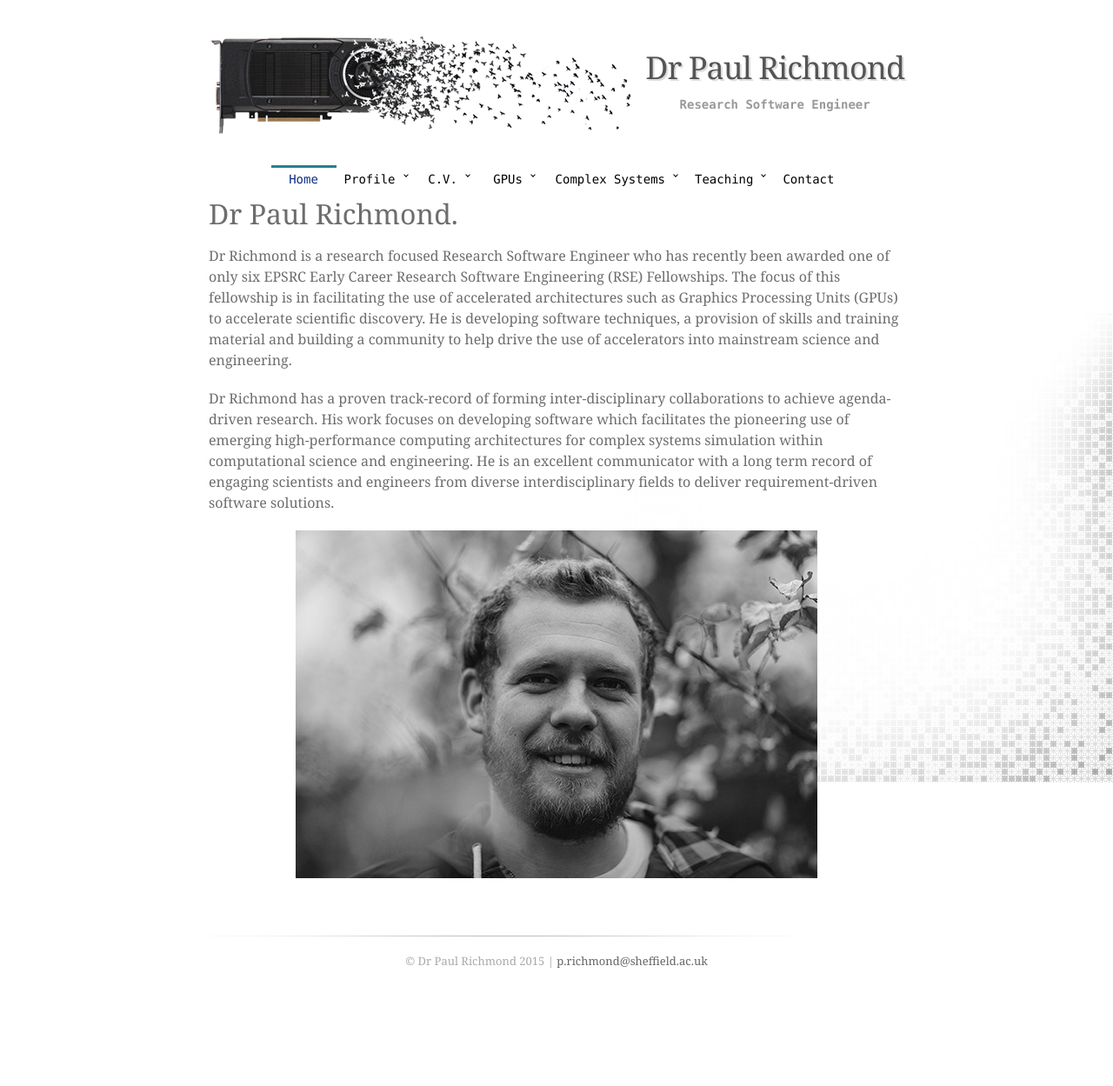
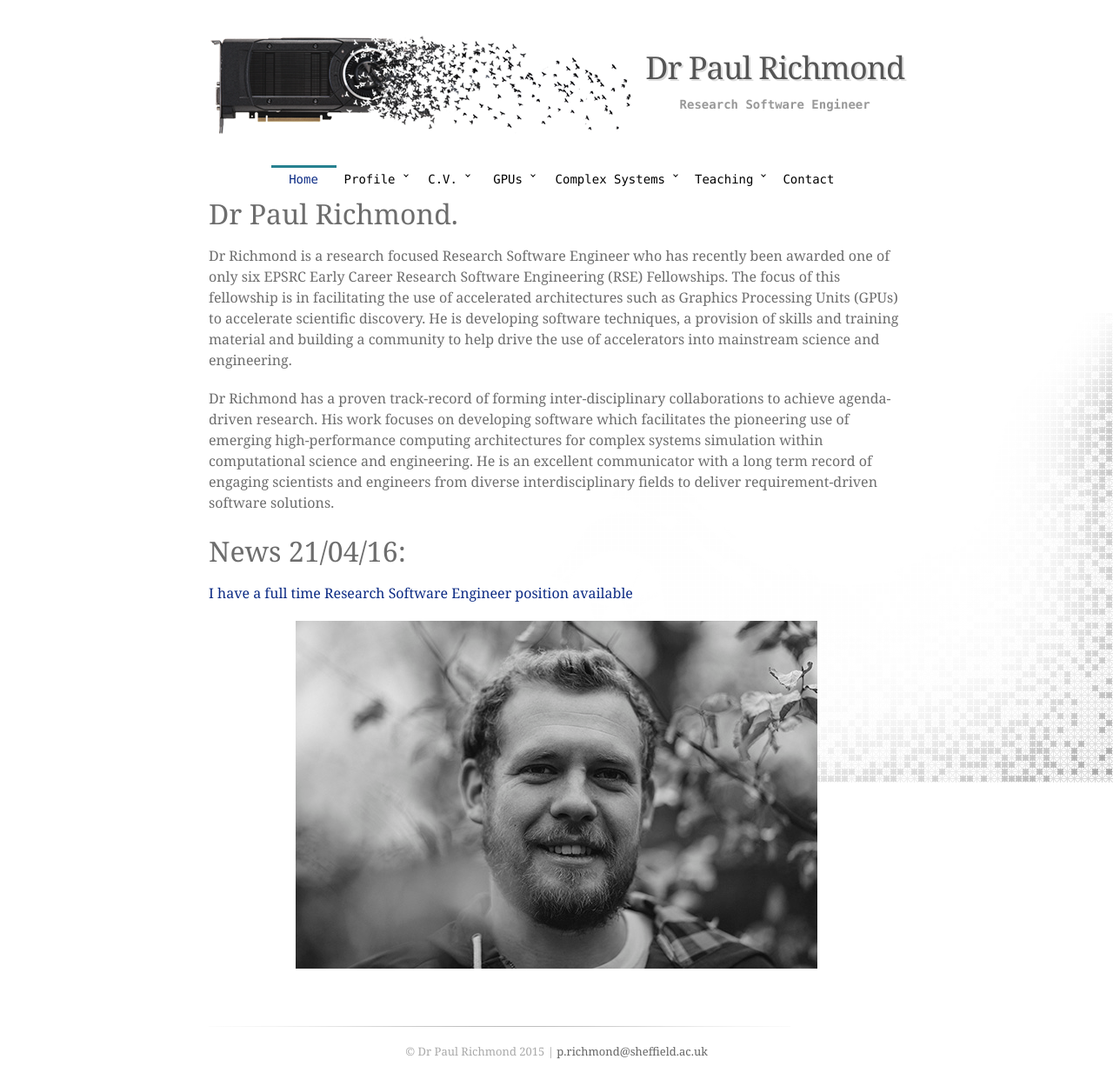
Before and after one commit to mondus/mondus.github.io, a Jekyll site: the page built from index.md, in a window 1280 px wide. Shown: the whole page at 87% size. Built offline with Jekyll 4.4.1, drawn with Linux system fonts in a browser that asks for light colours; nearby versions of some CDN libraries; some web fonts are replaced; before the commit the page ends 1145 px from its top, so only the background shows below that.

Commit message:
Update index.md

```diff
--- a/index.md
+++ b/index.md
@@ -9,6 +9,9 @@ Dr Richmond is a research focused Research Software Engineer who has recently be
 
 Dr Richmond has a proven track-record of forming inter-disciplinary collaborations to achieve agenda-driven research. His work focuses on developing software which facilitates the pioneering use of emerging high-performance computing architectures for complex systems simulation within computational science and engineering. He is an excellent communicator with a long term record of engaging scientists and engineers from diverse interdisciplinary fields to deliver requirement-driven software solutions.
 
+# News 21/04/16:
+[I have a full time Research Software Engineer position available](./teaching/postitions)
+
 
 <div style="text-align:center" markdown="1">
 ![Dr Paul Richmond](./assets/images/paulrichmond.jpg "Dr Paul Richmond")
```
